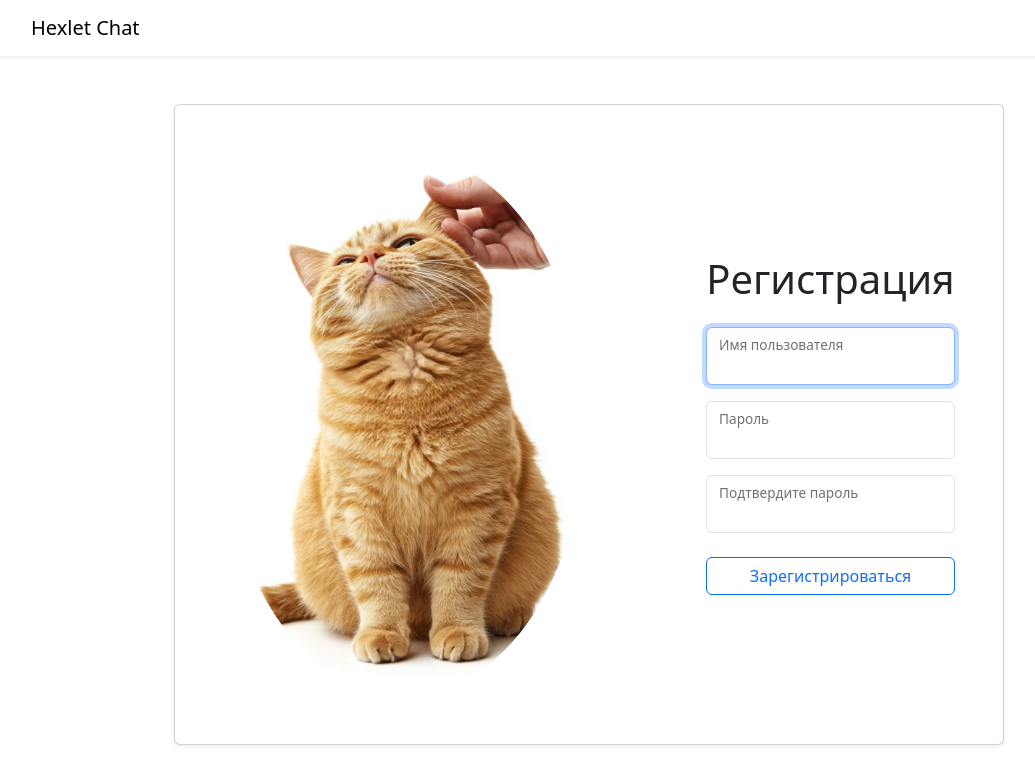
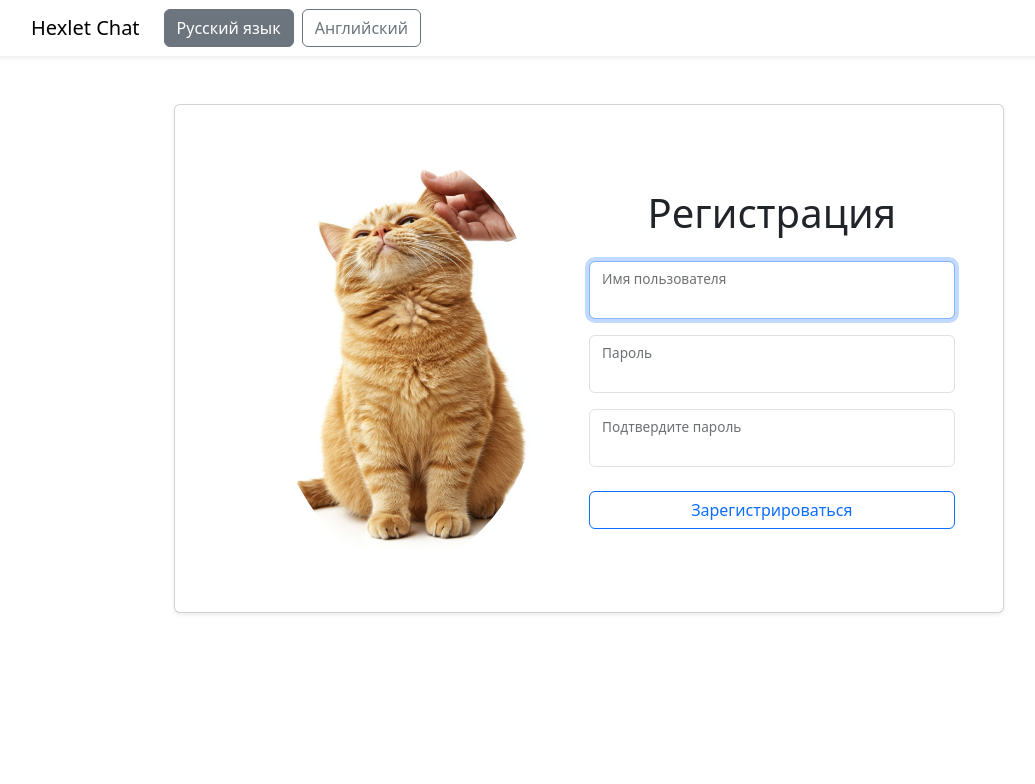
Before and after one commit to ogurtsovam/frontend-project-12, a React (Vite) app in the folder frontend/: page /signup in a window 1280 px wide. Shown: the top 784 px of the page, without its empty margins (51-1086 px from the left). Built offline with nearby package versions, Linux system fonts and the light colour scheme; no server answers.

Commit message:
feat: add english language

```diff
--- a/frontend/src/components/Header.jsx
+++ b/frontend/src/components/Header.jsx
@@ -1,4 +1,6 @@
 import { useTranslation } from 'react-i18next'
+
+import LanguageButton from './LanguageButton'
 
 const Header = ({ authButton }) => {
   const { t } = useTranslation()
@@ -6,6 +8,7 @@ const Header = ({ authButton }) => {
     <nav className="shadow-sm navbar navbar-expand-lg navbar-light bg-white">
       <div className="container">
         <a className="navbar-brand" href="/">{t('header.nav')}</a>
+        <LanguageButton></LanguageButton>
         <div className="d-flex ms-auto">
           {authButton}
         </div>
--- /dev/null
+++ b/frontend/src/components/LanguageButton.jsx
@@ -0,0 +1,38 @@
+import { Button } from 'react-bootstrap'
+import { useDispatch } from 'react-redux'
+import { useTranslation } from 'react-i18next'
+import { useSelector } from 'react-redux'
+
+import { setMainLanguage, selectMainLanguage } from '../slices/langSlice'
+
+const LanguageButton = () => {
+  const { t, i18n } = useTranslation()
+  const dispatch = useDispatch()
+  const mainLanguage = useSelector(selectMainLanguage)
+
+  const handleLanguageChange = (lang) => {
+    i18n.changeLanguage(lang)
+    dispatch(setMainLanguage(lang))
+  }
+
+  return (
+    <>
+      <Button
+        variant={mainLanguage === 'ru' ? 'secondary' : 'outline-secondary'}
+        onClick={() => handleLanguageChange('ru')}
+        className="ms-2"
+      >
+        {t('languages.russian')}
+      </Button>
+      <Button
+        variant={mainLanguage === 'en' ? 'secondary' : 'outline-secondary'}
+        onClick={() => handleLanguageChange('en')}
+        className="ms-2"
+      >
+        {t('languages.english')}
+      </Button>
+    </>
+  )
+}
+
+export default LanguageButton
--- a/frontend/src/init.jsx
+++ b/frontend/src/init.jsx
@@ -11,12 +11,14 @@ import './App.css'
 
 const init = async () => {
   const i18n = i18next.createInstance()
+  const defaultLang = store.getState().languages.mainLanguage
 
   await i18n
     .use(initReactI18next)
     .init({
       resources,
       fallbackLng: 'ru',
+      lng: defaultLang,
     })
 
   return (
--- /dev/null
+++ b/frontend/src/locales/en.js
@@ -0,0 +1,77 @@
+export default {
+  translation: {
+    header: {
+      nav: 'Hexlet Chat',
+      logIn: 'Log In',
+      logOut: 'Log Out',
+    },
+    login: {
+      form: {
+        title: 'Log In',
+        username: 'Username',
+        password: 'Password',
+      },
+      noAccount: 'No account?',
+      registration: 'Sign up',
+    },
+    notFound: {
+      pageNotFound: 'Page not found',
+      link: 'But you can go back',
+      toMainPage: 'to the main page',
+    },
+    channels: {
+      title: 'Channels',
+      channelControl: 'Channel control',
+    },
+    messages: {
+      count_zero: '{{count}} messages',
+      count_one: '{{count}} message',
+      count_many: '{{count}} messages',
+      send: 'Send',
+      newMessage: 'New Message',
+      textInInput: 'Enter your message...',
+    },
+    modals: {
+      addTitle: 'Add channel',
+      renameTitle: 'Rename channel',
+      channelName: 'Channel name',
+      cancel: 'Cancel',
+      send: 'send',
+      deleteTitle: 'Delete channel',
+      confirmation: 'Are you sure?',
+      delete: 'Delete',
+      rename: 'Rename',
+    },
+    errors: {
+      tooShort: 'From 3 to 20 characters',
+      tooLong: 'From 3 to 20 characters',
+      required: 'Required field',
+      notOneOf: 'Must be unique',
+      passwordsMustMatch: 'Passwords must match',
+      minSymbols: 'At least 6 characters',
+      usernameOrPasswordIsIncorrect: 'Incorrect username or password',
+      connectionError: 'Connection error',
+      removeChannelError: 'Error removing channel',
+      renameChannelError: 'Error renaming channel',
+      addChannelError: 'Error adding channel',
+      badName: 'Bad name',
+    },
+    signup: {
+      title: 'Sign up',
+      username: 'Username',
+      password: 'Password',
+      confirmPassword: 'Password confirmation',
+      submit: 'Submit',
+      userExists: 'This user already exists',
+    },
+    toast: {
+      channelCreated: 'Channel has been made',
+      channelRemoved: 'Channel has been removed',
+      channelRenamed: 'Channel has been renamed',
+    },
+    languages: {
+      russian: 'Russian',
+      english: 'English',
+    },
+  },
+}
--- a/frontend/src/locales/locales.js
+++ b/frontend/src/locales/locales.js
@@ -1,3 +1,4 @@
 import ru from './ru.js'
+import en from './en.js'
 
-export default { ru }
+export default { ru, en }
--- a/frontend/src/locales/ru.js
+++ b/frontend/src/locales/ru.js
@@ -72,5 +72,9 @@ export default {
       channelRemoved: 'Канал удалён',
       channelRenamed: 'Канал переименован',
     },
+    languages: {
+      russian: 'Русский язык',
+      english: 'Английский',
+    },
   },
 }
--- a/frontend/src/pages/SignupPage.jsx
+++ b/frontend/src/pages/SignupPage.jsx
@@ -18,7 +18,7 @@ const SignupPage = () => {
               <div className="col-12 col-md-8 col-xxl-6">
                 <div className="card shadow-sm">
                   <div className="card-body d-flex flex-column flex-md-row justify-content-around align-items-center p-5">
-                    <div>
+                    <div className="col-12 col-md-6 d-flex align-items-center justify-content-center">
                       <img src={image} className="rounded-circle img-fluid w-75" alt={t('signup.title')}></img>
                     </div>
                     <SignupForm />
--- /dev/null
+++ b/frontend/src/slices/langSlice.js
@@ -0,0 +1,19 @@
+import { createSlice } from '@reduxjs/toolkit'
+
+const initialState = {
+  mainLanguage: 'ru',
+}
+
+const langSlice = createSlice({
+  name: 'languages',
+  initialState,
+  reducers: {
+    setMainLanguage: (state, action) => {
+      state.mainLanguage = action.payload
+    },
+  },
+})
+
+export const { setMainLanguage } = langSlice.actions
+export default langSlice.reducer
+export const selectMainLanguage = state => state.languages.mainLanguage
--- a/frontend/src/store/store.js
+++ b/frontend/src/store/store.js
@@ -3,11 +3,13 @@ import authReducer from '../slices/authSlice'
 import activeChannelReducer from '../slices/activeChannelSlice'
 import { channelsApi } from '../api/channelsApi.js'
 import { messagesApi } from '../api/messagesApi.js'
+import langReducer from '../slices/langSlice.js'
 
 export const store = configureStore({
   reducer: {
     auth: authReducer,
     active: activeChannelReducer,
+    languages: langReducer,
     [channelsApi.reducerPath]: channelsApi.reducer,
     [messagesApi.reducerPath]: messagesApi.reducer,
   },
```
